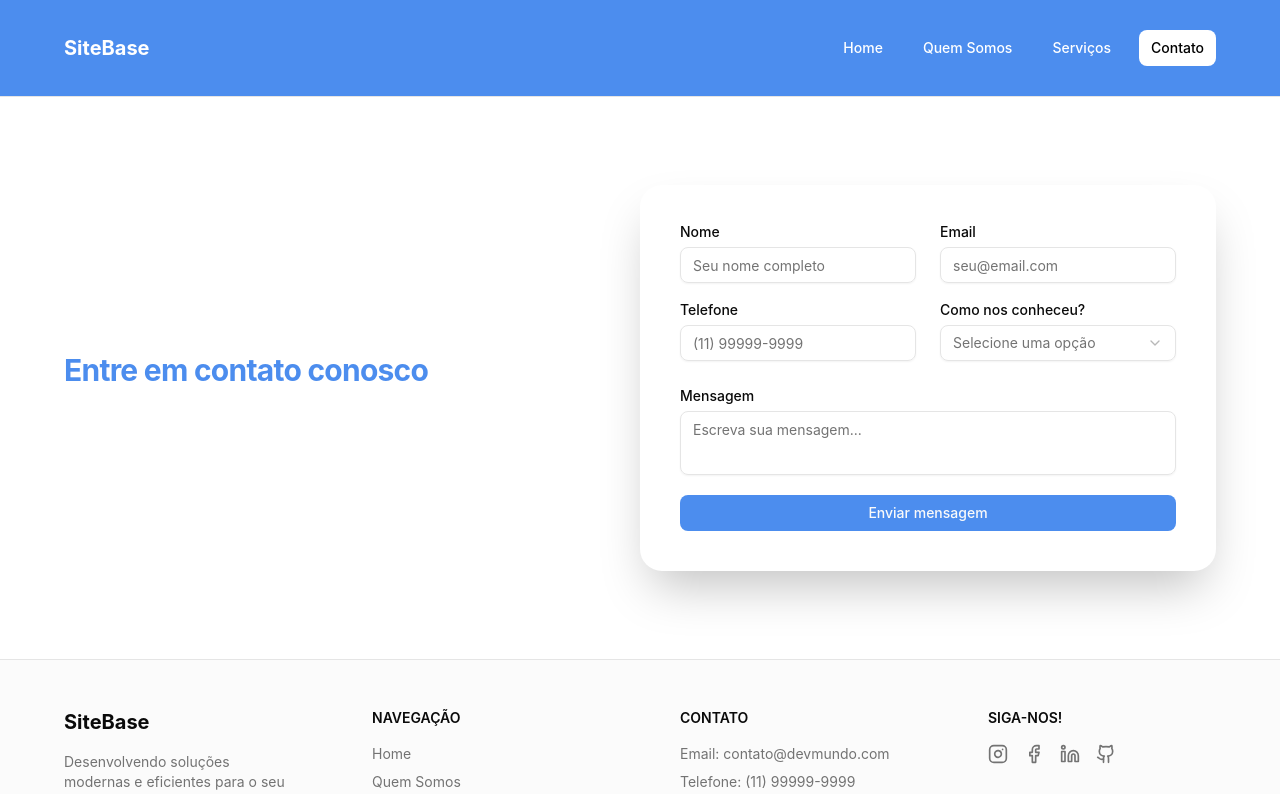
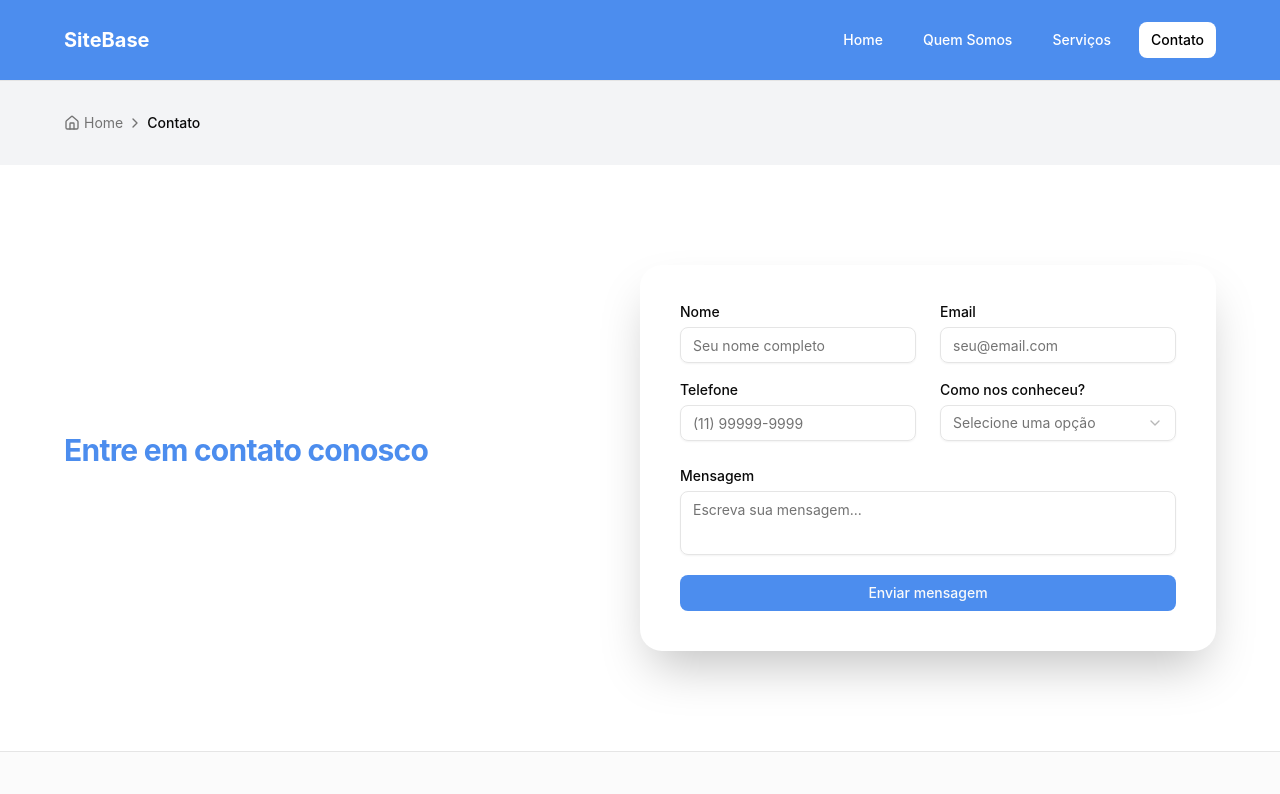
Before and after one commit to Miltonnn/sitebase-next, a Next.js app: page /contato in a window 1280 px wide. Shown: the top 794 px of the page. Built offline with nearby package versions, Linux system fonts and the light colour scheme.

Commit message:
feat: adicionando breadcrumb para melhorar a navegação

```diff
--- a/app/contato/page.tsx
+++ b/app/contato/page.tsx
@@ -1,9 +1,12 @@
 import { Formulario } from "@/components/forms/Formulario";
+import { Breadcrumb } from "@/components/layout/Breadcrumb";
 
 export default function ContatoPage() {
   return (
-    <section className="container">
-      <div className="grid grid-cols-12 items-center py-10">
+    <section>
+      <Breadcrumb />
+      <div className="container py-15">
+        <div className="grid grid-cols-12 items-center py-10">
         <div className="col-span-12 xl:col-span-6">
           <h2 className="text-3xl font-bold tracking-tight text-primary mb-4">
             Entre em contato conosco
@@ -13,6 +16,7 @@ export default function ContatoPage() {
           <Formulario />
         </div>
       </div>
+      </div>
     </section>
   );
 }
--- a/app/globals.css
+++ b/app/globals.css
@@ -8,8 +8,6 @@
   margin-inline: auto;
   max-width: 1600px;
   padding-inline: clamp(1rem, 5vw, 4rem);
-  padding-top: 3rem;
-  padding-bottom: 3rem;
 }
 
 @theme inline {
--- a/app/quem-somos/page.tsx
+++ b/app/quem-somos/page.tsx
@@ -1,13 +1,16 @@
+import { Breadcrumb } from "@/components/layout/Breadcrumb";
+
 export default function QuemSomosPage() {
   return (
-    <section className="container">
-      <h1 className="text-4xl font-bold mb-6">Quem Somos</h1>
-
-      <p className="text-muted-foreground leading-relaxed max-w-2xl">
-        Somos uma empresa especializada em desenvolvimento de soluções digitais,
-        focada em performance, design moderno e resultados reais para nossos
-        clientes.
-      </p>
+    <section>
+      <Breadcrumb />
+      <div className="container py-15">
+        <p className="text-muted-foreground leading-relaxed max-w-2xl">
+          Somos uma empresa especializada em desenvolvimento de soluções
+          digitais, focada em performance, design moderno e resultados reais
+          para nossos clientes.
+        </p>
+      </div>
     </section>
   );
 }
--- a/app/servicos/page.tsx
+++ b/app/servicos/page.tsx
@@ -1,7 +1,12 @@
+import { Breadcrumb } from "@/components/layout/Breadcrumb";
+
 export default function Servicos() {
   return (
-    <section className="container">
-      <h1 className="text-4xl font-bold mb-6">Serviços</h1>p
+    <section>
+      <Breadcrumb />
+      <div className="container py-15">
+      <h1 className="text-4xl font-bold mb-6">Serviços</h1>
+      </div>
     </section>
   );
 }
--- /dev/null
+++ b/components/layout/Breadcrumb.tsx
@@ -0,0 +1,38 @@
+"use client";
+
+import Link from "next/link";
+import { usePathname } from "next/navigation";
+import { navigationLinks } from "@/lib/navigation";
+import { ChevronRight, House } from "lucide-react";
+
+export function Breadcrumb() {
+  const pathname = usePathname();
+
+  if (pathname === "/") return null;
+
+  const currentPage = navigationLinks.find((link) => link.href === pathname);
+
+  return (
+    <div className="w-full bg-gray-100">
+      <div className="container py-4">
+        <nav className="py-4 text-sm text-muted-foreground ">
+          <ol className="flex items-center gap-1">
+            <li>
+              <Link
+                href="/"
+                className="hover:text-primary transition-colors flex items-center"
+              >
+                <House className="w-4 h-4 mr-1" />
+                Home
+              </Link>
+            </li>
+            <ChevronRight className="h-4 w-4 text-muted-foreground" />
+            <li className="text-foreground font-medium">
+              {currentPage?.name ?? "Página"}
+            </li>
+          </ol>
+        </nav>
+      </div>
+    </div>
+  );
+}
--- a/components/layout/Footer.tsx
+++ b/components/layout/Footer.tsx
@@ -8,7 +8,7 @@ export function Footer() {
 
   return (
     <footer className="border-t bg-muted/40">
-      <section className="container">
+      <section className="container py-15">
         <div className="grid grid-cols-1 md:grid-cols-3 lg:grid-cols-4 gap-20">
           <div className="space-y-4">
             <h2 className="text-xl font-bold">SiteBase</h2>
--- a/components/layout/Header.tsx
+++ b/components/layout/Header.tsx
@@ -12,7 +12,7 @@ export function Header() {
 
   return (
     <header className="sticky top-0 z-50 w-full border-b bg-primary">
-      <div className="container flex h-16 items-center justify-between">
+      <div className="container flex h-16 items-center justify-between py-10">
         <Link href="/" className="text-xl font-bold text-white" title="SiteBase">
           SiteBase
         </Link>
--- a/components/sections/Empresa.tsx
+++ b/components/sections/Empresa.tsx
@@ -5,7 +5,7 @@ import { siteConfig } from "@/lib/site-config";
 
 export function Empresa() {
   return (
-    <section className="container">
+    <section className="container py-15">
       <div className="grid grid-cols-1 xl:grid-cols-2 items-center gap-10">
         <div className="flex flex-col gap-3">
           <h2 className="text-4xl font-bold text-primary">
--- a/components/sections/Hero.tsx
+++ b/components/sections/Hero.tsx
@@ -7,7 +7,7 @@ export function Hero() {
       <div className=" px-4 flex flex-col items-center text-center">
         {/* Título */}
         <h1 className="text-4xl md:text-6xl font-bold tracking-tight max-w-3xl text-primary">
-          Desenvolvemos soluções digitais modernas
+          Desenvolvemos soluções <span className="text-black">digitais modernas</span>
         </h1>
 
         {/* Subtítulo */}
--- /dev/null
+++ b/components/ui/breadcrumb.tsx
@@ -0,0 +1,109 @@
+import * as React from "react"
+import { ChevronRight, MoreHorizontal } from "lucide-react"
+import { Slot } from "radix-ui"
+
+import { cn } from "@/lib/utils"
+
+function Breadcrumb({ ...props }: React.ComponentProps<"nav">) {
+  return <nav aria-label="breadcrumb" data-slot="breadcrumb" {...props} />
+}
+
+function BreadcrumbList({ className, ...props }: React.ComponentProps<"ol">) {
+  return (
+    <ol
+      data-slot="breadcrumb-list"
+      className={cn(
+        "text-muted-foreground flex flex-wrap items-center gap-1.5 text-sm break-words sm:gap-2.5",
+        className
+      )}
+      {...props}
+    />
+  )
+}
+
+function BreadcrumbItem({ className, ...props }: React.ComponentProps<"li">) {
+  return (
+    <li
+      data-slot="breadcrumb-item"
+      className={cn("inline-flex items-center gap-1.5", className)}
+      {...props}
+    />
+  )
+}
+
+function BreadcrumbLink({
+  asChild,
+  className,
+  ...props
+}: React.ComponentProps<"a"> & {
+  asChild?: boolean
+}) {
+  const Comp = asChild ? Slot.Root : "a"
+
+  return (
+    <Comp
+      data-slot="breadcrumb-link"
+      className={cn("hover:text-foreground transition-colors", className)}
+      {...props}
+    />
+  )
+}
+
+function BreadcrumbPage({ className, ...props }: React.ComponentProps<"span">) {
+  return (
+    <span
+      data-slot="breadcrumb-page"
+      role="link"
+      aria-disabled="true"
+      aria-current="page"
+      className={cn("text-foreground font-normal", className)}
+      {...props}
+    />
+  )
+}
+
+function BreadcrumbSeparator({
+  children,
+  className,
+  ...props
+}: React.ComponentProps<"li">) {
+  return (
+    <li
+      data-slot="breadcrumb-separator"
+      role="presentation"
+      aria-hidden="true"
+      className={cn("[&>svg]:size-3.5", className)}
+      {...props}
+    >
+      {children ?? <ChevronRight />}
+    </li>
+  )
+}
+
+function BreadcrumbEllipsis({
+  className,
+  ...props
+}: React.ComponentProps<"span">) {
+  return (
+    <span
+      data-slot="breadcrumb-ellipsis"
+      role="presentation"
+      aria-hidden="true"
+      className={cn("flex size-9 items-center justify-center", className)}
+      {...props}
+    >
+      <MoreHorizontal className="size-4" />
+      <span className="sr-only">More</span>
+    </span>
+  )
+}
+
+export {
+  Breadcrumb,
+  BreadcrumbList,
+  BreadcrumbItem,
+  BreadcrumbLink,
+  BreadcrumbPage,
+  BreadcrumbSeparator,
+  BreadcrumbEllipsis,
+}
```
